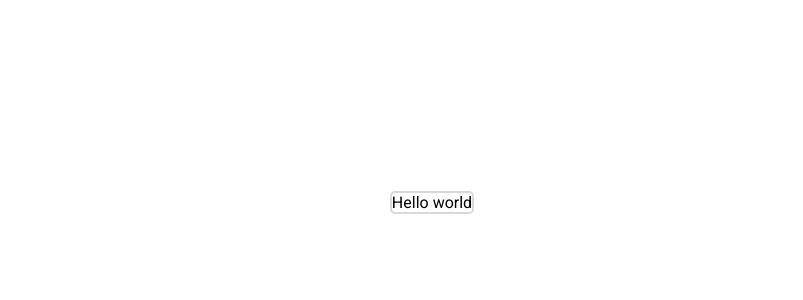
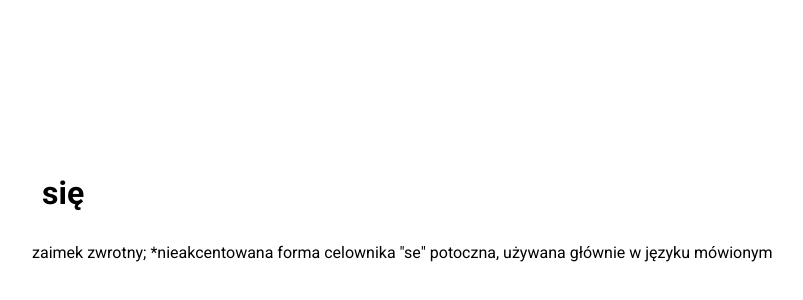
Before and after one commit to wiktormusial/pl-ua-flashcards, a React (Create React App) app: page / in a window 1280 px wide. Shown: the part 198-498 px from the top of the page, without its empty margins (208-1011 px from the left). Built offline with nearby package versions, Linux system fonts and the light colour scheme.

Commit message:
Create Header for card

```diff
--- a/src/components/Word/Word.css
+++ b/src/components/Word/Word.css
@@ -1,5 +1,9 @@
 .card {
   background-color: white;
-  border: 2px solid #d9d9d9;
   border-radius: 5px;
+  width: 100vh;
 }
+
+.card__heading {
+  padding: 10px;
+}
--- /dev/null
+++ b/src/components/Word/WordHeader.tsx
@@ -0,0 +1,9 @@
+interface Props {
+  children: string;
+}
+
+const WordHeader: React.FC<Props> = ({ children }) => {
+  return <h1 className="card__heading">{children}</h1>;
+};
+
+export default WordHeader;
--- a/src/components/Word/index.tsx
+++ b/src/components/Word/index.tsx
@@ -1,7 +1,14 @@
+import WordHeader from "./WordHeader";
 import "./Word.css";
 
 const Word = () => {
-  return <div className="card">Hello world</div>;
+  return (
+    <div className="card">
+      <WordHeader>się</WordHeader>
+      zaimek zwrotny; *nieakcentowana forma celownika "se" potoczna, używana
+      głównie w języku mówionym
+    </div>
+  );
 };
 
 export default Word;
```
